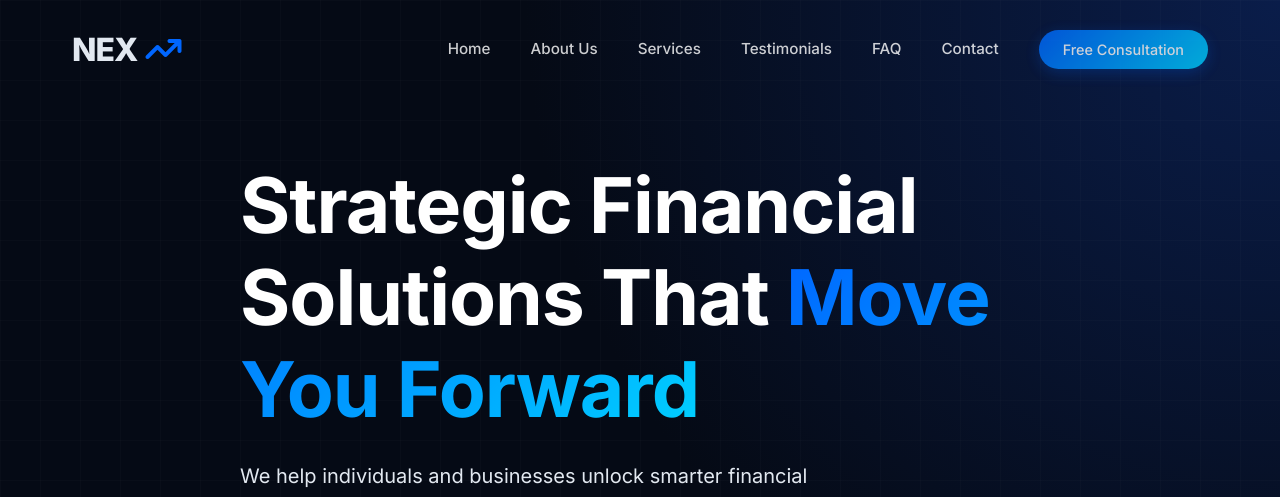
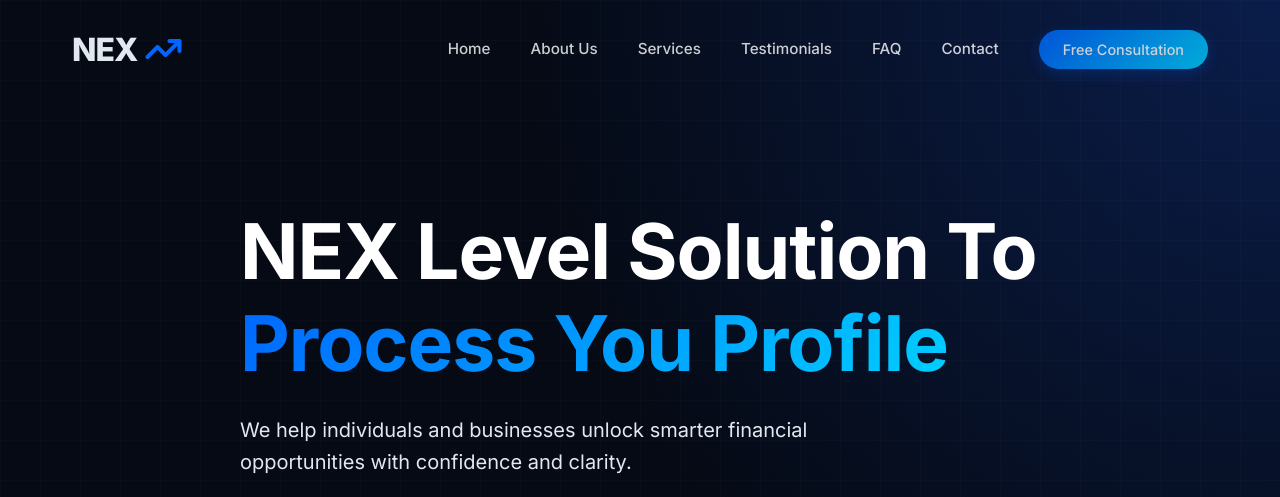
Before and after one commit to nash-luyx/MyNewWebsite, a plain HTML site: page index.html in a window 1280 px wide. Shown: the top 497 px of the page. Drawn offline with Linux system fonts and the light colour scheme.

Commit message:
Updated homepage title

```diff
--- a/index.html
+++ b/index.html
@@ -323,7 +323,7 @@
         <div class="container">
             <div class="hero-content fade-in">
                 <h1 class="hero-headline">
-                    Strategic Financial Solutions That <span class="text-gradient">Move You Forward</span>
+                    NEX Level Solution To <span class="text-gradient">Process You Profile</span>
                 </h1>
                 <p class="hero-subheadline">
                     We help individuals and businesses unlock smarter financial opportunities with confidence and
```
